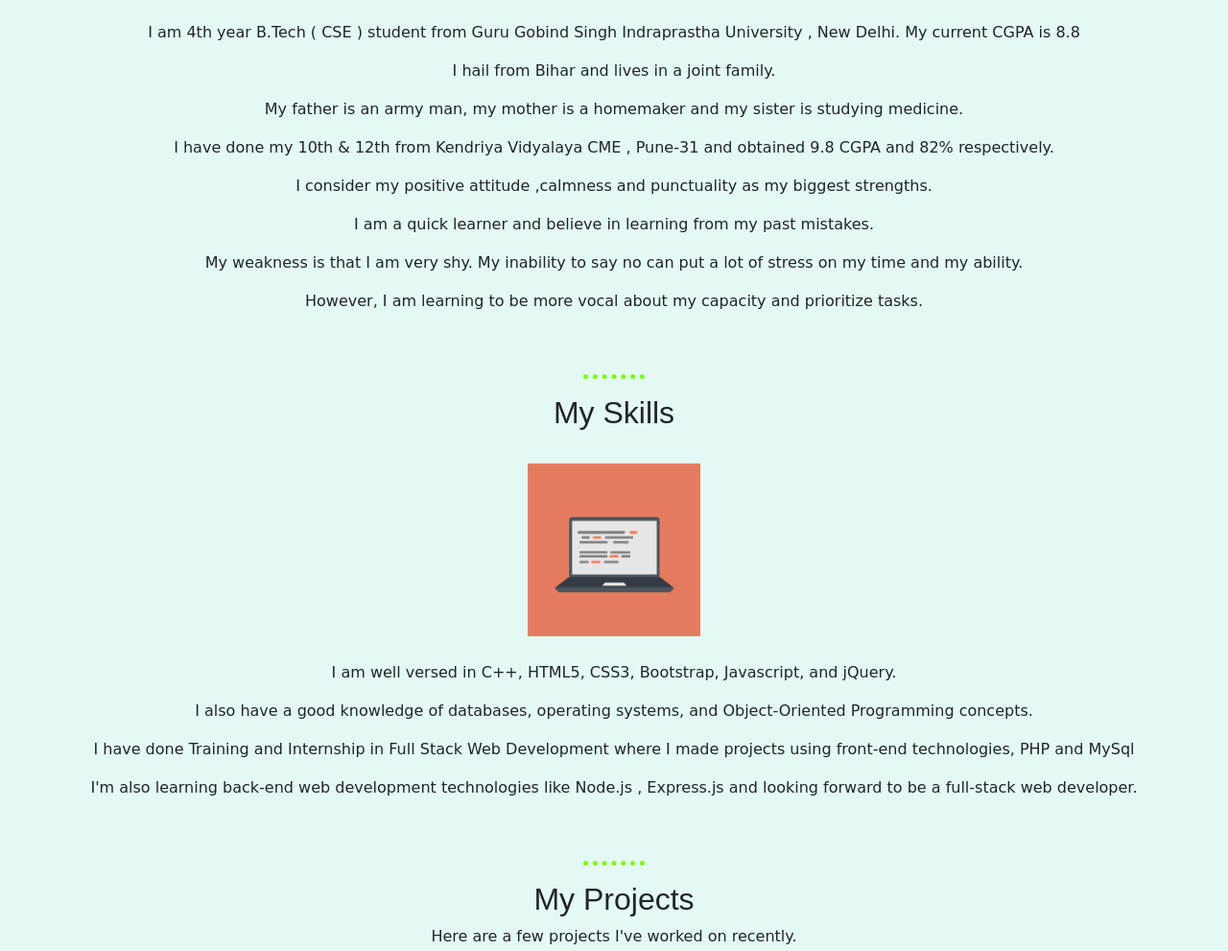
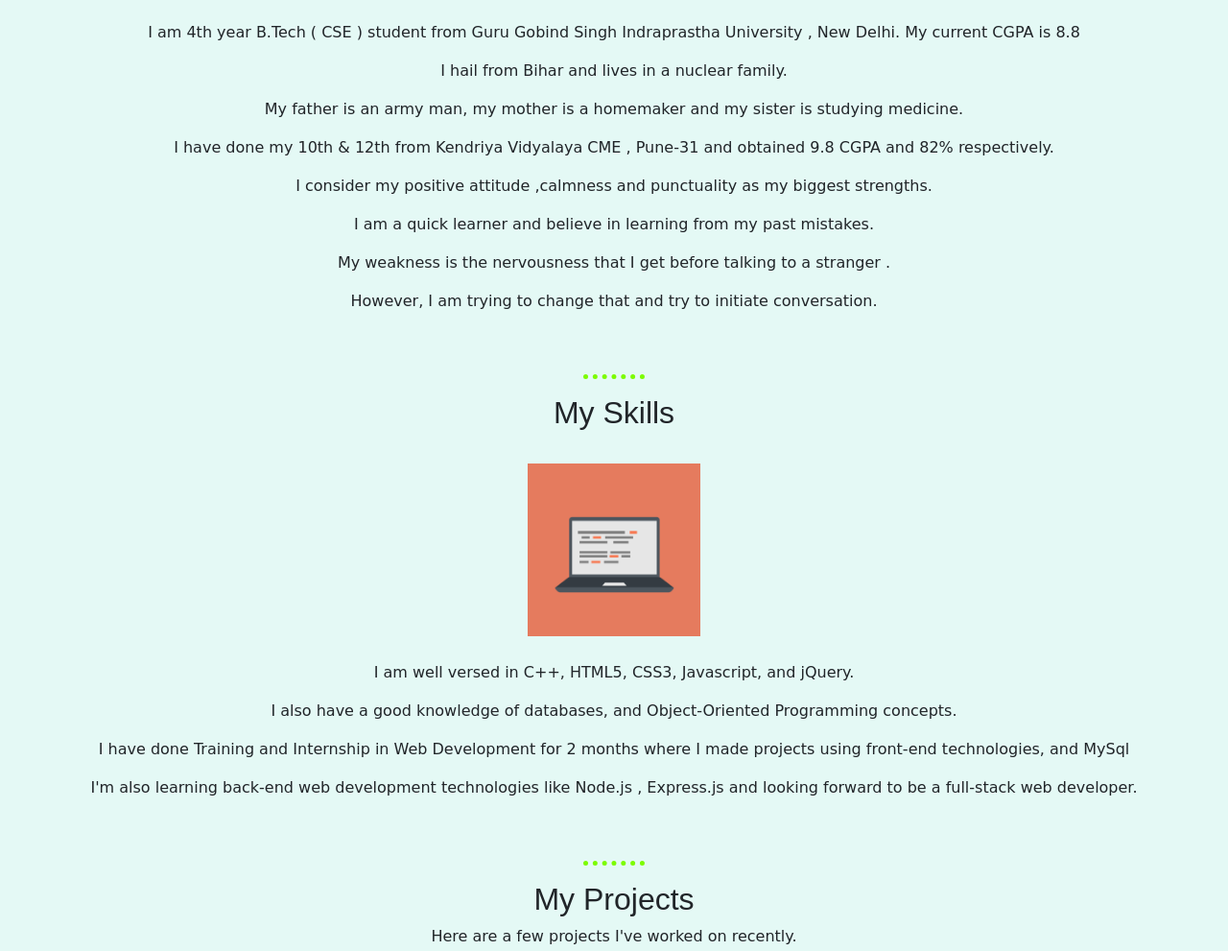
Before and after one commit to ssejal942/MyWebsite, a plain HTML site: page index.html in a window 1280 px wide. Shown: the part 984-1975 px from the top of the page at 96% size. Drawn offline with nearby package versions, Linux system fonts and the light colour scheme.

Commit message:
Updated about section

```diff
--- a/index.html
+++ b/index.html
@@ -28,21 +28,21 @@
             <h2> About me</h2>
             <img id="my-img" src="Images/54.jpg" alt="my image">
              <p> I am 4th year B.Tech ( CSE ) student from Guru Gobind Singh Indraprastha University , New Delhi. My current CGPA is 8.8</p>
-             <p> I hail from Bihar and lives in a joint family. </p>
-            <p> My father is an army man, my mother is a homemaker and my sister is studying medicine.</p>
+             <p> I hail from Bihar and lives in a nuclear family. </p>
+            <p>  My father is an army man, my mother is a homemaker and my sister is studying medicine.</p>
             <p> I have done my 10th & 12th from Kendriya Vidyalaya CME , Pune-31 and obtained 9.8 CGPA and 82% respectively.</p>
             <p> I consider my positive attitude ,calmness and punctuality as my biggest strengths. </p>
             <p> I am a quick learner and believe in learning from my past mistakes. </p>
-            <p> My weakness is that I am very shy. My inability to say no can put a lot of stress on my time and my ability.</p>
-            <p> However, I am learning to be more vocal about my capacity and prioritize tasks.</p>
+            <p> My weakness is the nervousness that I get before talking to a stranger .</p>
+            <p> However, I am trying to change that and try to initiate conversation.</p>
             <hr>
         </div>
         <div class="third">
             <h2> My Skills</h2>
             <img id="skills" src="Images/computer.png" alt="skills image">
-            <p> I am well versed in C++, HTML5, CSS3, Bootstrap, Javascript, and jQuery.</p>
-            <p> I also have a good knowledge of databases, operating systems, and Object-Oriented Programming concepts. </p>
-            <p> I have done Training and Internship in Full Stack Web Development where I made projects using front-end technologies, PHP and MySql</p>
+            <p> I am well versed in C++, HTML5, CSS3, Javascript, and jQuery.</p>
+            <p> I also have a good knowledge of databases, and Object-Oriented Programming concepts. </p>
+            <p> I have done Training and Internship in Web Development for 2 months where I made projects using front-end technologies, and MySql</p>
             <p> I'm also learning back-end web development technologies like Node.js , Express.js and looking forward to be a full-stack web developer.</p>
             <hr>
         </div>
```
